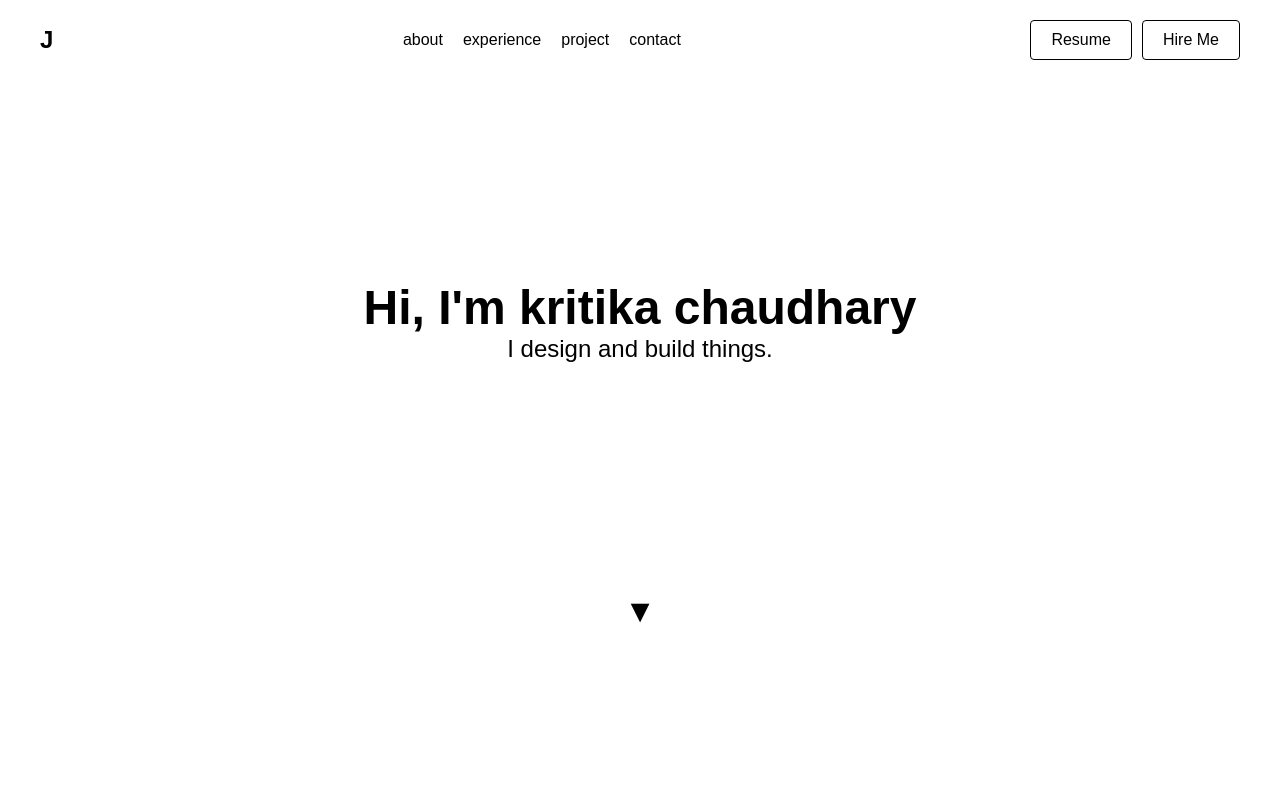
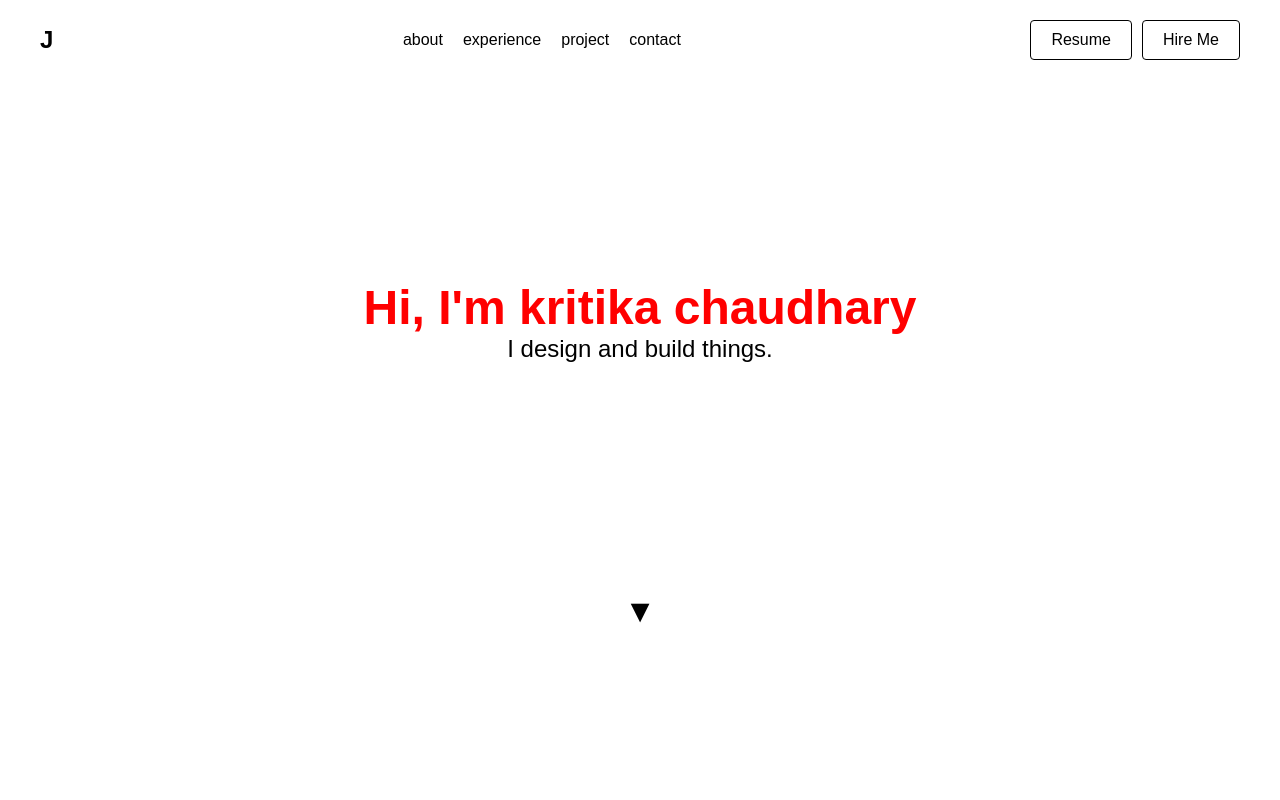
Before and after one commit to kritikakittu06/kritika-intern-first, a plain HTML site: page index.html in a window 1280 px wide. Shown: the top 800 px of the page. Drawn offline with Linux system fonts and the light colour scheme.

Commit message:
heading h1 color update

```diff
--- a/index.css
+++ b/index.css
@@ -264,7 +264,6 @@ main {
     gap: 40px;
     width: 800px;
 
-
 }
 .firstproject {
 
--- a/index.html
+++ b/index.html
@@ -28,7 +28,7 @@
 
     <main>
         <section class="info">
-            <h1>Hi, I'm kritika chaudhary</h1>
+            <h1 style="color: red;">Hi, I'm kritika chaudhary</h1>
             <p>I design and build things.</p>
             <a href="about.html" class="scroll-down">▼</a>
             </div>
```
